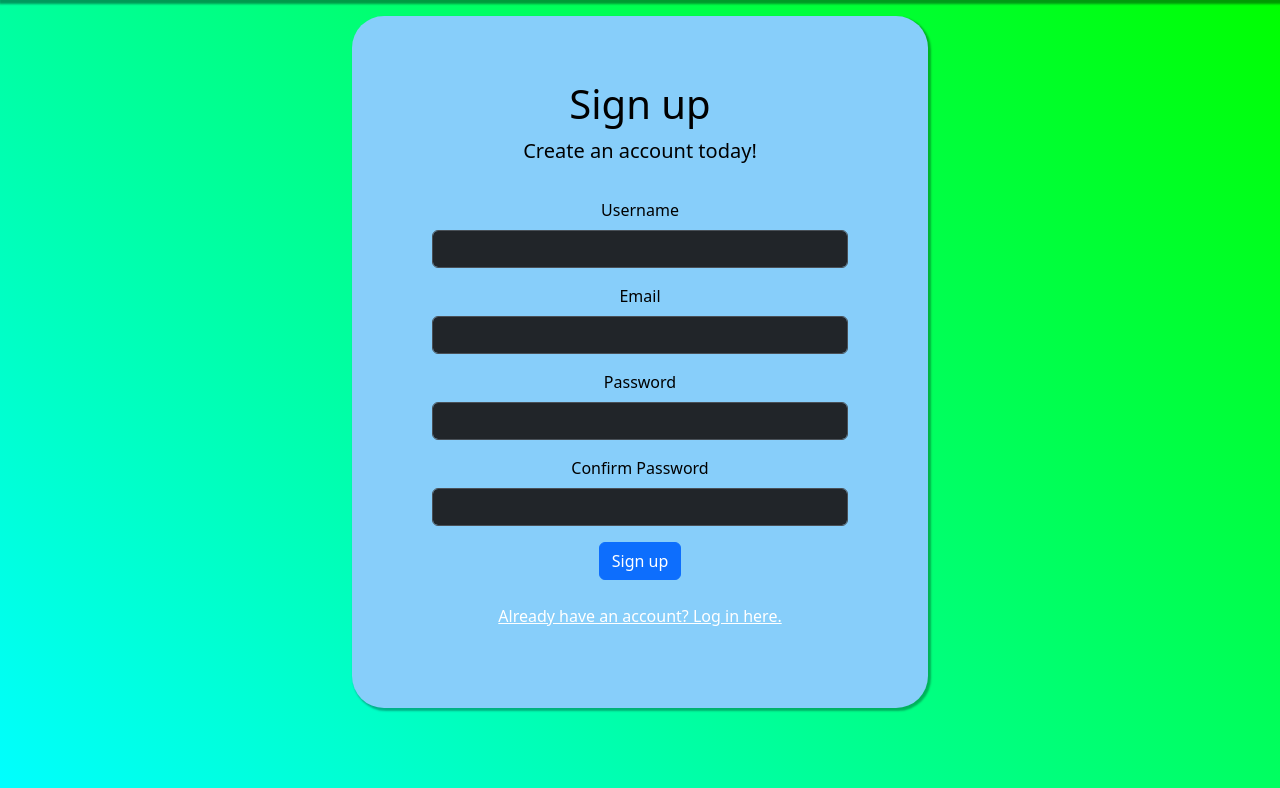
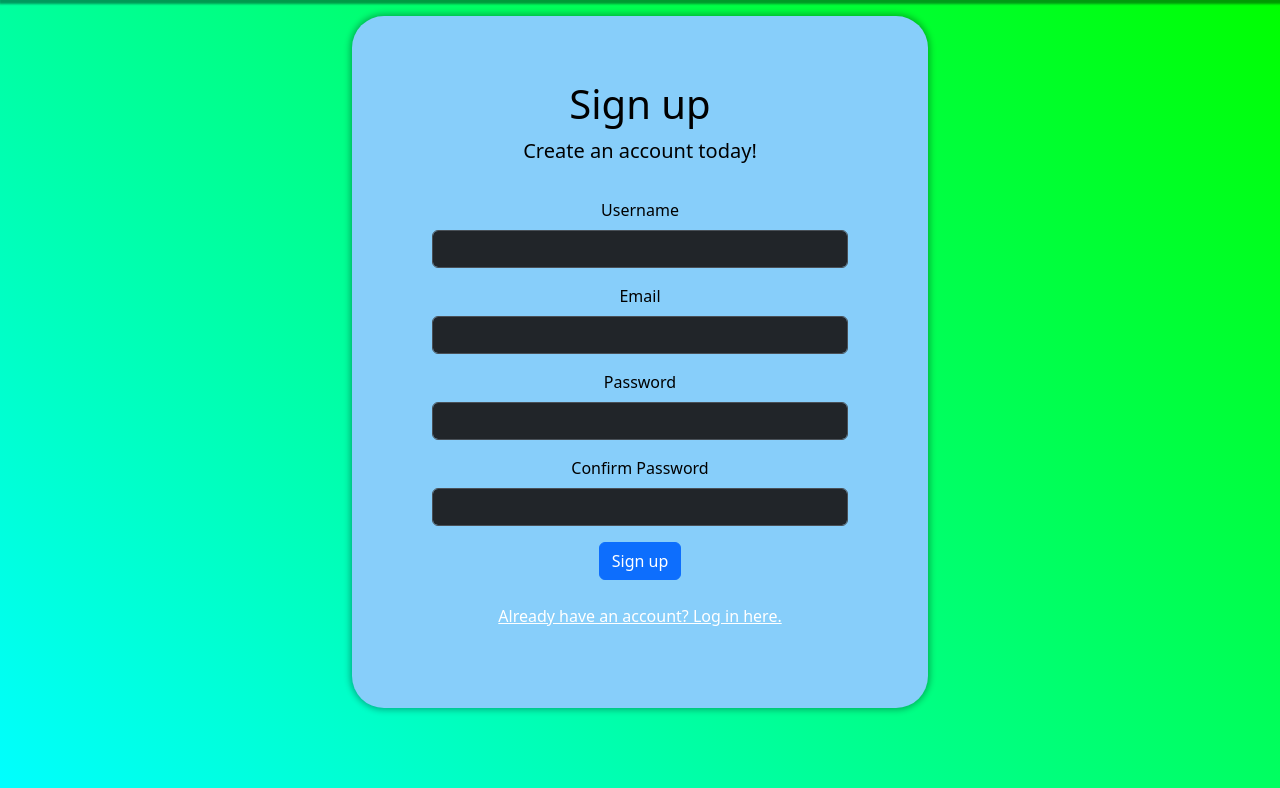
Before and after one commit to TobyJWalker/animal-tracker, a Flask app: page /signup in a window 1280 px wide. Shown: the part 54-842 px from the top of the page. Run offline with Flask 3, Linux system fonts and the light colour scheme.

Commit message:
Updated box shadow

```diff
--- a/templates/login.html
+++ b/templates/login.html
@@ -3,7 +3,7 @@
 {% block title %}Sign Up{% endblock %}
 
 {% block content %}
-    <div class="container-sm" style="padding:2rem 5rem 5rem 5rem;color:black;background-color:lightskyblue;border-radius:2rem;max-width:36rem;box-shadow:2px 2px 2px 1px rgba(0,0,0,0.3);">
+    <div class="container-sm" style="padding:2rem 5rem 5rem 5rem;color:black;background-color:lightskyblue;border-radius:2rem;max-width:36rem;box-shadow:0px 0px 6px 2px rgba(0,0,0,0.3);">
         <form action="/login" method="post">
             <div class="container-fluid" style="padding-bottom:1rem;padding-top:2rem;color:black;">
                 <h1>Login</h1>
--- a/templates/signup.html
+++ b/templates/signup.html
@@ -3,7 +3,7 @@
 {% block title %}Sign Up{% endblock %}
 
 {% block content %}
-    <div class="container-sm" style="padding:2rem 5rem 5rem 5rem;color:black;background-color:lightskyblue;border-radius:2rem;max-width:36rem;box-shadow:2px 2px 2px 1px rgba(0,0,0,0.3);">
+    <div class="container-sm" style="padding:2rem 5rem 5rem 5rem;color:black;background-color:lightskyblue;border:2px;border-radius:2rem;max-width:36rem;box-shadow:0px 0px 6px 2px rgba(0,0,0,0.3);">
         <form action="/signup" method="post">
             <div class="container-fluid" style="padding-bottom:1rem;padding-top:2rem;color:black;">
                 <h1>Sign up</h1>
```
